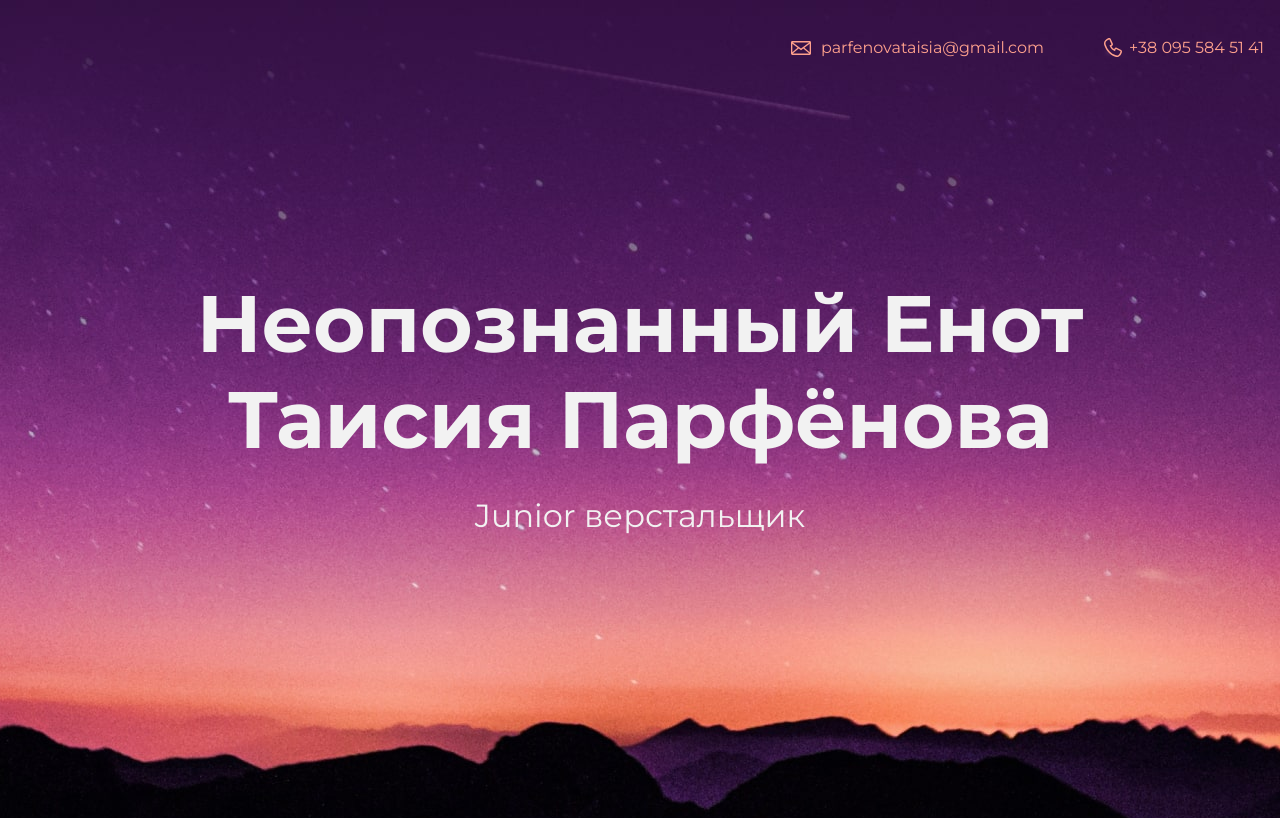
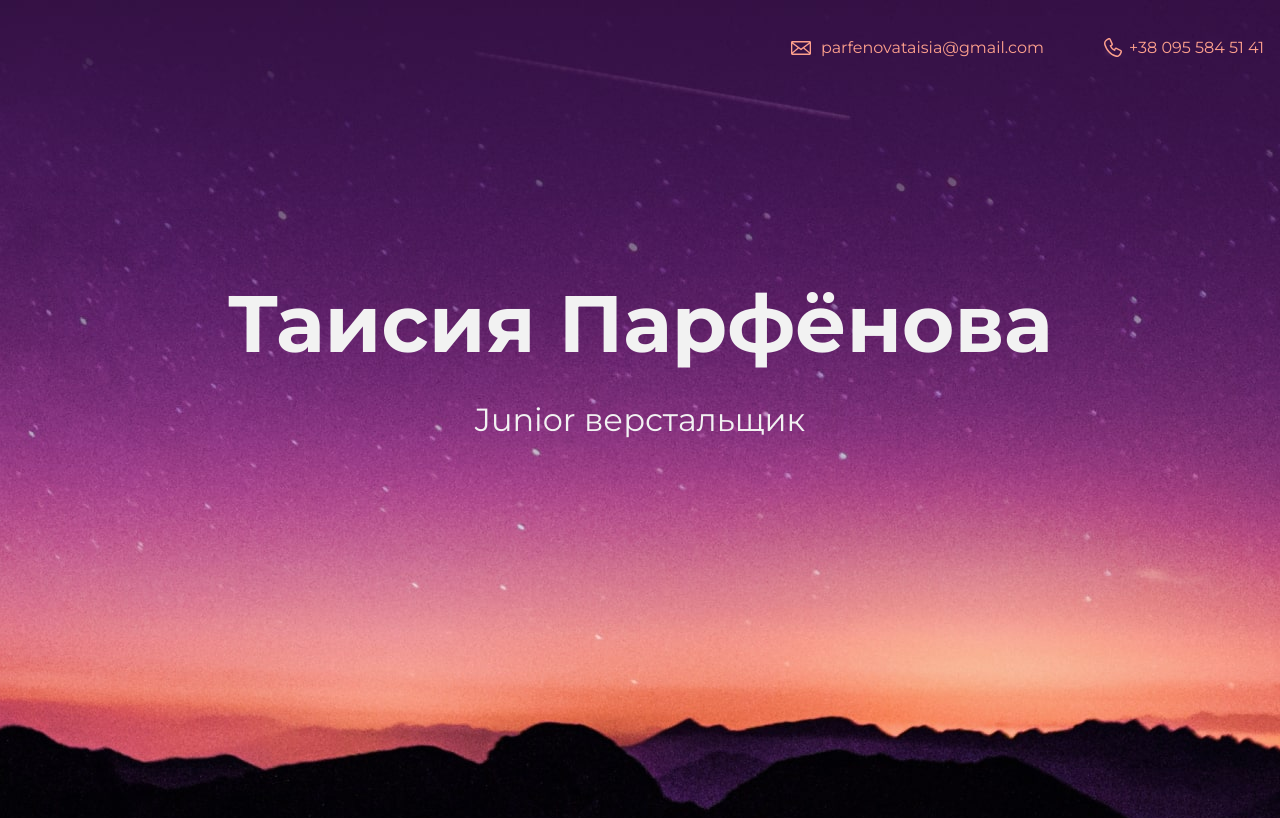
Before and after one commit to parfenta/my_portfolio1, a plain HTML site: page index.html in a window 1280 px wide. Shown: the top 818 px of the page. Drawn offline with Linux system fonts and the light colour scheme.

Commit message:
Add files via upload

```diff
--- a/index.html
+++ b/index.html
@@ -17,7 +17,7 @@
 
     <section class="hero-image">
       <div class="container">
-      <h1 class="heading">Неопознанный Енот <br> Таисия Парфёнова</h1>
+      <h1 class="heading">Таисия Парфёнова</h1>
       <p>Junior верстальщик</p>
     </div>
     </section>
@@ -63,7 +63,6 @@
 
     <footer class="page-footer">
       <a class="footer-email" href="mailto:parfenovataisia@gmail.com">parfenovataisia@gmail.com</a>
-    <a class="footer-phone" href="tel:+380955845141">+38 095 584 51 41</a>
-    </footer>
+        </footer>
   </body>
 </html>
```
